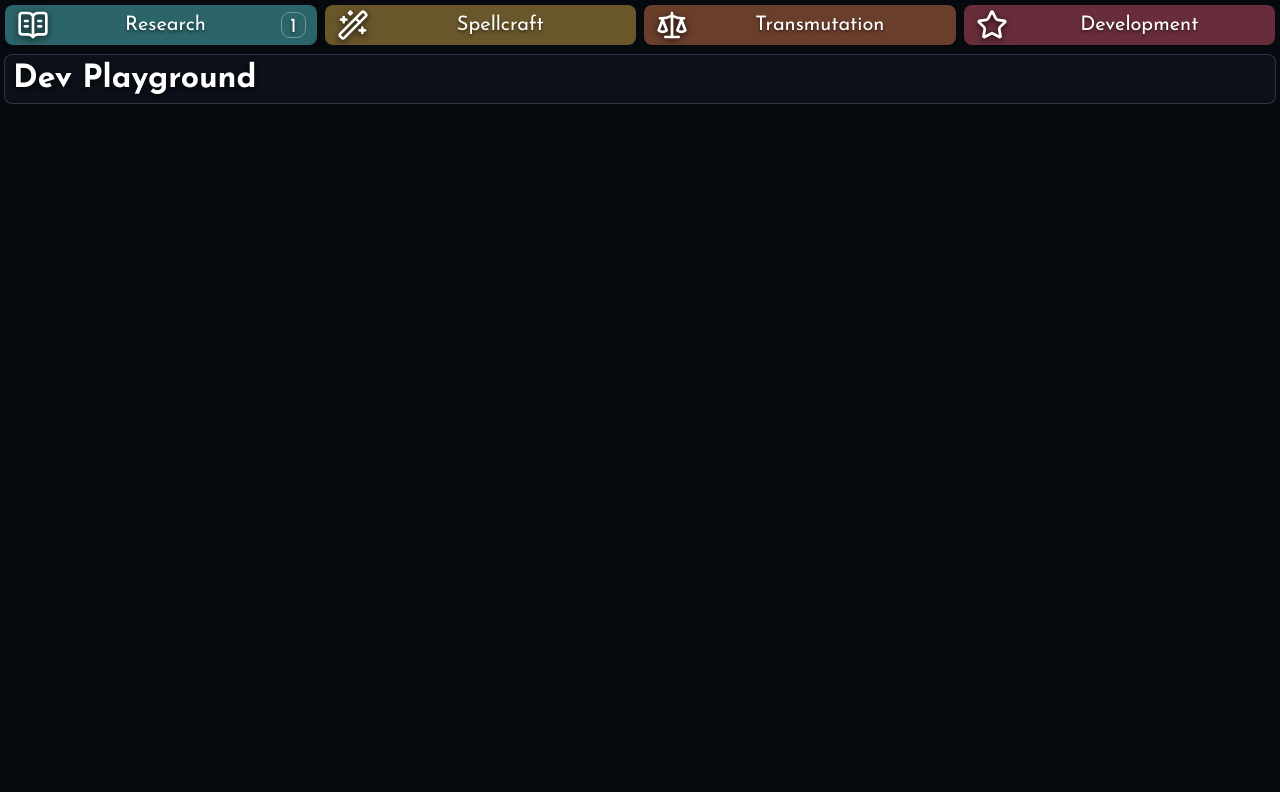
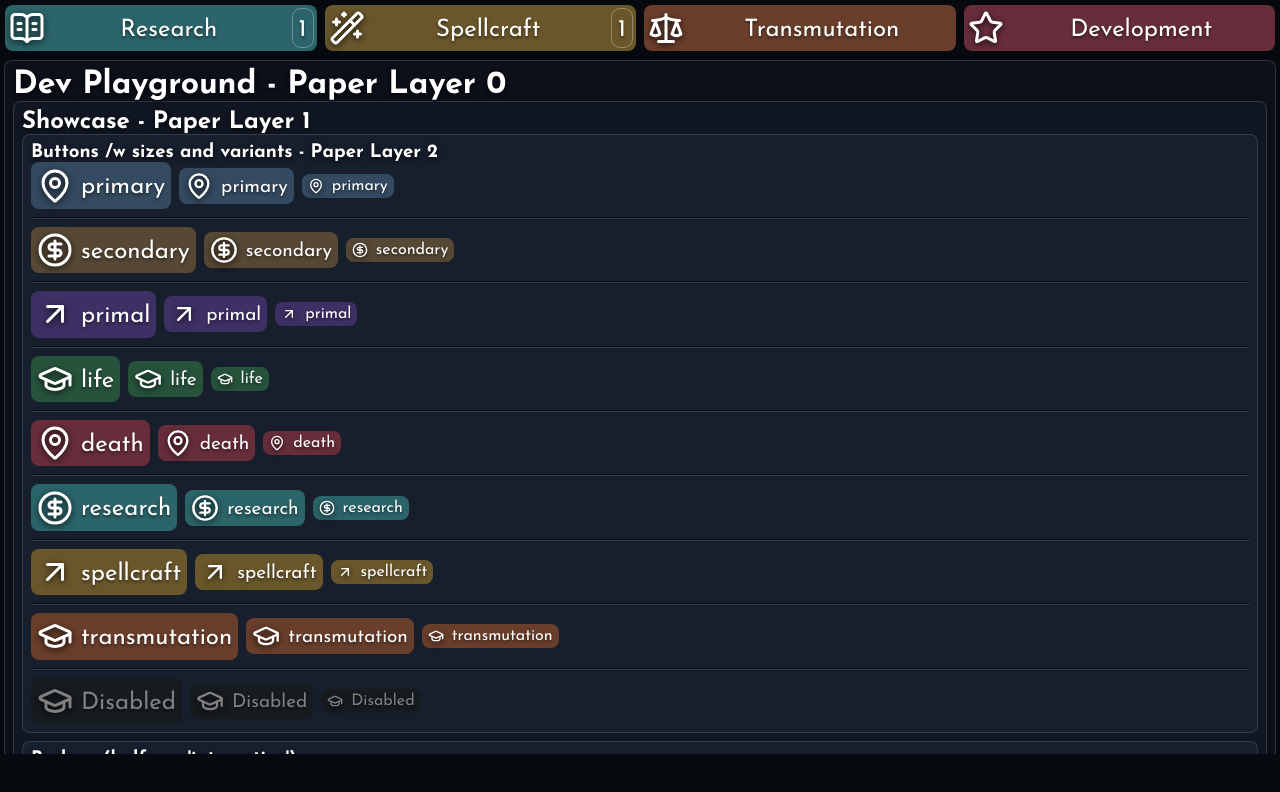
Before and after one commit to Rewind1337/idle-omnimancer, a React (Vite) app: page / in a window 1280 px wide. Both pictures are taken after a click on the button "Development". Shown: the top 792 px of the page. Built offline with nearby package versions, Linux system fonts and the light colour scheme.

Commit message:
enjoy the page

```diff
--- a/src/App.jsx
+++ b/src/App.jsx
@@ -22,7 +22,7 @@ function ResponsivePage({
     return (
       <Flex direction="column" className={cx('page', className)}>
         <Navigation setActivePage={setActivePage} position="top" mode={navigationMode}/>
-        <ScrollArea maxHeight={window.innerHeight - (88 + 14)} padding={0}>
+        <ScrollArea maxHeight={window.innerHeight - (88 + 18)} padding={0}>
           {children}
         </ScrollArea>
       </Flex>
--- a/src/components/Badge.scss
+++ b/src/components/Badge.scss
@@ -1,14 +1,22 @@
 .badge {
-    border-radius: 8px;
-    padding: 4px 8px 0 8px;
-    outline: 1px solid rgba(255, 255, 255, 0.33);
+    display: grid;
+    align-items: center;
+    width: fit-content;
+    outline: 1px solid rgba(255, 255, 255, 0.3);
+    padding: 0 6px;
     transition: background-color 0.2s ease-out;
+
+    svg {
+        width: 24px;
+        height: 24px;
+    }
 
     &[data-variant="primary"] {
         background: var(--button-primary);
 
         &.badge-interactive:hover {
             background-color: var(--button-primary-hover);
+            outline-color: rgba(255, 255, 255, 0.4);
             cursor: pointer;
         }
     }
@@ -76,3 +84,7 @@
         }
     }
 }
+
+.button .badge .flex {
+    transform: translateY(2px);
+}
--- a/src/components/Button.jsx
+++ b/src/components/Button.jsx
@@ -1,6 +1,7 @@
 import { Flex } from "./Flex"
 
 import './Button.scss'
+import { Badge } from "./Badge"
 
 // utility function that joins the css classes after filtering for truthyness
 const cx = (...values) => values.filter(Boolean).join(' ')
@@ -31,7 +32,7 @@ export function Button({
       <Flex wrap={false} justify="space-between" gap={8} padding={0}>
         {icon && <span className="button-icon">{icon}</span>}
         {children ? <span className="button-content">{children}</span> : null}
-        {badge && <span className="button-badge">{badge}</span>}
+        {badge && <Badge variant={variant} className="button-badge">{badge}</Badge>}
       </Flex>
     </button>
   )
--- a/src/components/Button.scss
+++ b/src/components/Button.scss
@@ -10,9 +10,30 @@
   transition: background-color 0.2s ease-out;
   width: auto;
 
-  .button-icon { text-align: left; display: grid; place-items: center; width: fit-content; }
-  .button-text {flex-grow: 1; align-self: center; display: grid; place-items: center;}
-  .button-badge { text-align: right; display: grid; place-items: center; width: fit-content; }
+  .button-icon {
+    text-align: left;
+    display: grid;
+    place-items: center;
+    width: fit-content;
+  }
+
+  .button-content {
+    flex-grow: 1;
+    align-self: center;
+    display: grid;
+    place-items: center;
+  }
+
+  .button-badge {
+    text-align: right;
+    display: grid;
+    place-items: center;
+    width: fit-content;
+
+    &.badge {
+      border-radius: 8px;
+    }
+  }
 
   * {font-family: inherit;}
 
@@ -153,21 +174,42 @@
   }
 
   &[data-size="small"] {
-    font-size: 14px;
+    font-size: 16px;
+
+    svg {
+      width: 16px;
+      height: 16px;
+      align-self: center;
+    }
   }
 
   &[data-size="medium"] {
-    font-size: 20px;
+    font-size: 19px;
+
+    .button-content {
+      margin-top: 3px;
+    }
 
     svg {
-      width: 32px;
-      height: 32px;
+      width: 28px;
+      height: 28px;
       align-self: center;
     }
   }
 
   &[data-size="large"] {
     font-size: 24px;
+    line-height: 1.6;
+
+    .button-content {
+      transform: translateY(2px);
+    }
+
+    svg {
+      width: 36px;
+      height: 36px;
+      align-self: center;
+    }
   }
 
   &:disabled {
--- a/src/components/Navigation.jsx
+++ b/src/components/Navigation.jsx
@@ -5,7 +5,6 @@ import { Grid } from "./Grid"
 import { Button } from "./Button"
 
 import './Navigation.scss'
-import { Badge } from "./Badge"
 
 // Utility function that joins CSS classes after filtering for truthiness.
 const cx = (...values) => values.filter(Boolean).join(' ')
@@ -23,7 +22,7 @@ export function Navigation({
 
   const NAVIGATION_BUTTON_DATA = [
     { id: 0, name: "Research", icon: <BookOpenText />, level: 1 },
-    { id: 1, name: "Spellcraft", icon: <WandSparkles />, level: 0},
+    { id: 1, name: "Spellcraft", icon: <WandSparkles />, level: 1},
     { id: 2, name: "Transmutation", icon: <Scale />, level: 0},
     { id: 3, name: "Development", icon: <Star />, variant: "death"},
   ]
@@ -31,9 +30,10 @@ export function Navigation({
   const NAVIGATION_BUTTONS = NAVIGATION_BUTTON_DATA.map(data => (
     <Button
       key={`nav-${data.id}`}
+      size="large"
       variant={data.variant ? data.variant : data.name.toLowerCase()}
       icon={data.icon}
-      badge={data.level ? <Badge variant={data.name.toLowerCase()}>{data.level}</Badge> : null}
+      badge={data.level ? data.level : null}
       disabled={data.disabled ?? false}
       onClick={() => handleNavigationClick(data.id)}
     >
--- a/src/components/Navigation.scss
+++ b/src/components/Navigation.scss
@@ -2,7 +2,7 @@
 .navigation {
   &.navigation-top {
     .button {
-      padding: 4px 12px;
+      padding: 4px 4px;
     }
   }
 
--- a/src/index.scss
+++ b/src/index.scss
@@ -2,22 +2,6 @@
   /* Fonts */
   --font-heading: 'Josefin Sans', sans-serif;
   --font-text: 'Roboto Condensed', sans-serif;
-
-  /* Tab Colors */
-  --tab-research: hsla(185, 42%, 29%, 1);
-  --tab-research-hover: hsla(185, 47%, 35%, 1);
-  --tab-research-active: hsla(185, 49%, 23%, 1);
-  --tab-research-toggled: hsla(185, 52%, 39%, 1);
-
-  --tab-spellcraft: hsla(42, 42%, 29%, 1);
-  --tab-spellcraft-hover: hsla(42, 47%, 35%, 1);
-  --tab-spellcraft-active: hsla(42, 49%, 23%, 1);
-  --tab-spellcraft-toggled: hsla(42, 52%, 39%, 1);
-
-  --tab-transmutation: hsla(18, 42%, 29%, 1);
-  --tab-transmutation-hover: hsla(18, 47%, 35%, 1);
-  --tab-transmutation-active: hsla(18, 49%, 23%, 1);
-  --tab-transmutation-toggled: hsla(18, 52%, 39%, 1);
 
   /* General button colors */
   --button-primary: hsla(210, 30%, 29%, 1);
@@ -64,6 +48,22 @@
   --aspect-death-strong: hsla(348, 80%, 76%, 1);
   --aspect-death-bg: hsla(348, 38%, 17%, 1);
   --aspect-death-soft: hsla(348, 70%, 65%, 0.14);
+
+  /* Tab Colors */
+  --tab-research: hsla(185, 42%, 29%, 1);
+  --tab-research-hover: hsla(185, 47%, 35%, 1);
+  --tab-research-active: hsla(185, 49%, 23%, 1);
+  --tab-research-toggled: hsla(185, 52%, 39%, 1);
+
+  --tab-spellcraft: hsla(42, 42%, 29%, 1);
+  --tab-spellcraft-hover: hsla(42, 47%, 35%, 1);
+  --tab-spellcraft-active: hsla(42, 49%, 23%, 1);
+  --tab-spellcraft-toggled: hsla(42, 52%, 39%, 1);
+
+  --tab-transmutation: hsla(18, 42%, 29%, 1);
+  --tab-transmutation-hover: hsla(18, 47%, 35%, 1);
+  --tab-transmutation-active: hsla(18, 49%, 23%, 1);
+  --tab-transmutation-toggled: hsla(18, 52%, 39%, 1);
 
   /* Main backgrounds */
   --background: hsla(220, 41%, 4%, 1);
--- a/src/pages/DevelopmentPage.jsx
+++ b/src/pages/DevelopmentPage.jsx
@@ -1,11 +1,52 @@
+import { ArrowUpRight, CircleDollarSign, GraduationCap, MapPin } from "lucide-react"
+import { Badge } from "../components/Badge"
+import { Button } from "../components/Button"
 import { Flex } from "../components/Flex"
 import { Paper } from "../components/Paper"
+
+/* Temp stuff for showcasing */
+const VARIANTS = ["primary", "secondary", "primal", "life", "death", "research", "spellcraft", "transmutation"]
+const ICONS = [<MapPin />, <CircleDollarSign />, <ArrowUpRight />, <GraduationCap />]
+
+function Showcase() {
+  return (
+    <Paper layer={1}>
+      <h2>Showcase - Paper Layer 1</h2>
+      <Flex direction="column">
+        <Paper layer={2}>
+          <h3>Buttons /w sizes and variants - Paper Layer 2</h3>
+          <Flex wrap={true}>
+            {VARIANTS.map((variant, index) => <>
+              <Button size="large" key={variant + "-large"} variant={variant} icon={ICONS[index%4]}>{variant.toLowerCase()}</Button>
+              <Button size="medium" key={variant + "-med"} variant={variant} icon={ICONS[index%4]}>{variant.toLowerCase()}</Button>
+              <Button size="small" key={variant + "-smol"} variant={variant} icon={ICONS[index%4]}>{variant.toLowerCase()}</Button>
+              <hr/>
+            </>
+            )}
+            <Button size="large" key={"disabled-large"} variant={"primary"} icon={ICONS[3]} disabled={true}>Disabled</Button>
+            <Button size="medium" key={"disabled-med"} variant={"primary"} icon={ICONS[3]} disabled={true}>Disabled</Button>
+            <Button size="small" key={"disabled-smol"} variant={"primary"} icon={ICONS[3]} disabled={true}>Disabled</Button>
+          </Flex>
+        </Paper>
+        <Paper layer={2}>
+          <h3>Badges (half are 'interactive')</h3>
+          <Flex wrap={true} padding={8} gap={16}>
+            {VARIANTS.map((variant, index) =>
+              <Badge interactive={index%2} key={variant} variant={variant} icon={ICONS[index%4]}>{variant.toLowerCase()}</Badge>
+            )}
+          </Flex>
+        </Paper>
+      </Flex>
+    </Paper>
+  )
+}
 
 export function DevelopmentPage() {
   return (
     <Flex direction="column">
         <Paper layer={0}>
-          <h1>Dev Playground</h1>
+          <h1>Dev Playground - Paper Layer 0</h1>
+          <Showcase/>
         </Paper>
     </Flex>
   )
```
